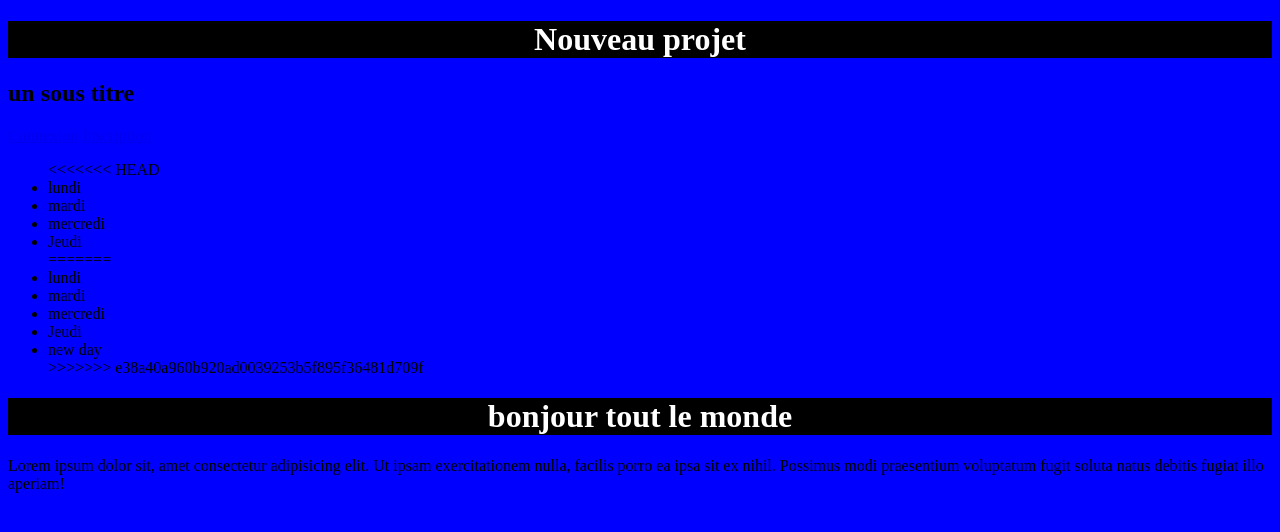
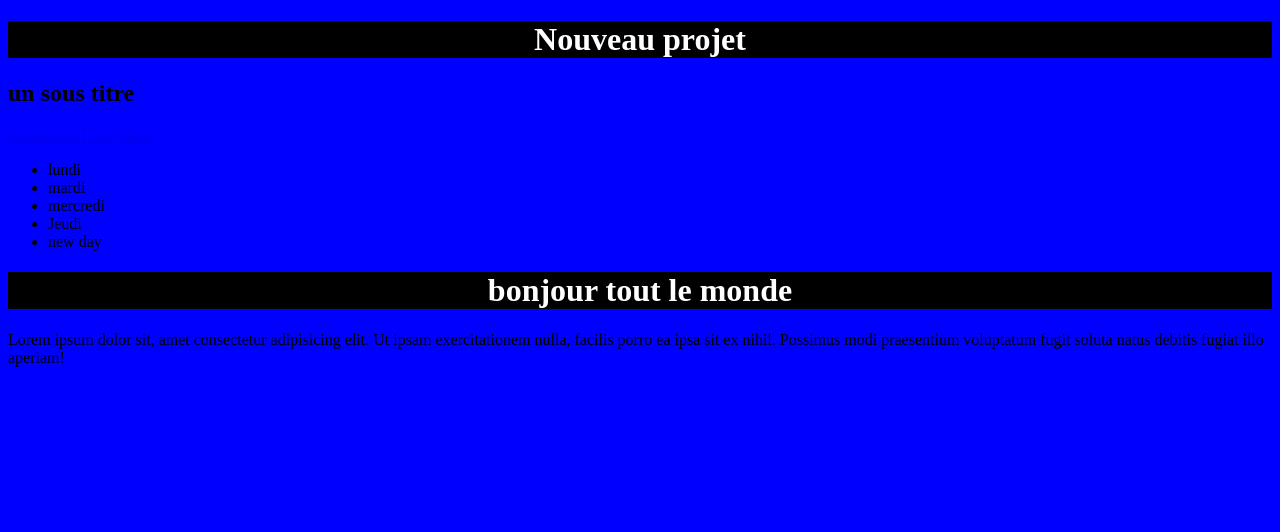
Before and after one commit to Gerard-Menfin/aston, a plain HTML site: page index.html in a window 1280 px wide. Drawn offline with Linux system fonts and the light colour scheme.

Commit message:
Update index.html

```diff
--- a/index.html
+++ b/index.html
@@ -15,18 +15,11 @@
     <a href="connexion.html">Connexion</a>
     <a href="inscription.html">Inscription</a>
     <ul>
-<<<<<<< HEAD
-      <li>lundi</li>
-      <li>mardi</li>
-      <li>mercredi</li>
-      <li>Jeudi</li>
-=======
         <li>lundi</li>
         <li>mardi</li>
         <li>mercredi</li>
         <li>Jeudi</li>
         <li>new day</li>
->>>>>>> e38a40a960b920ad0039253b5f895f36481d709f
     </ul>
     <h1>bonjour tout le monde</h1>
     <p>
```
